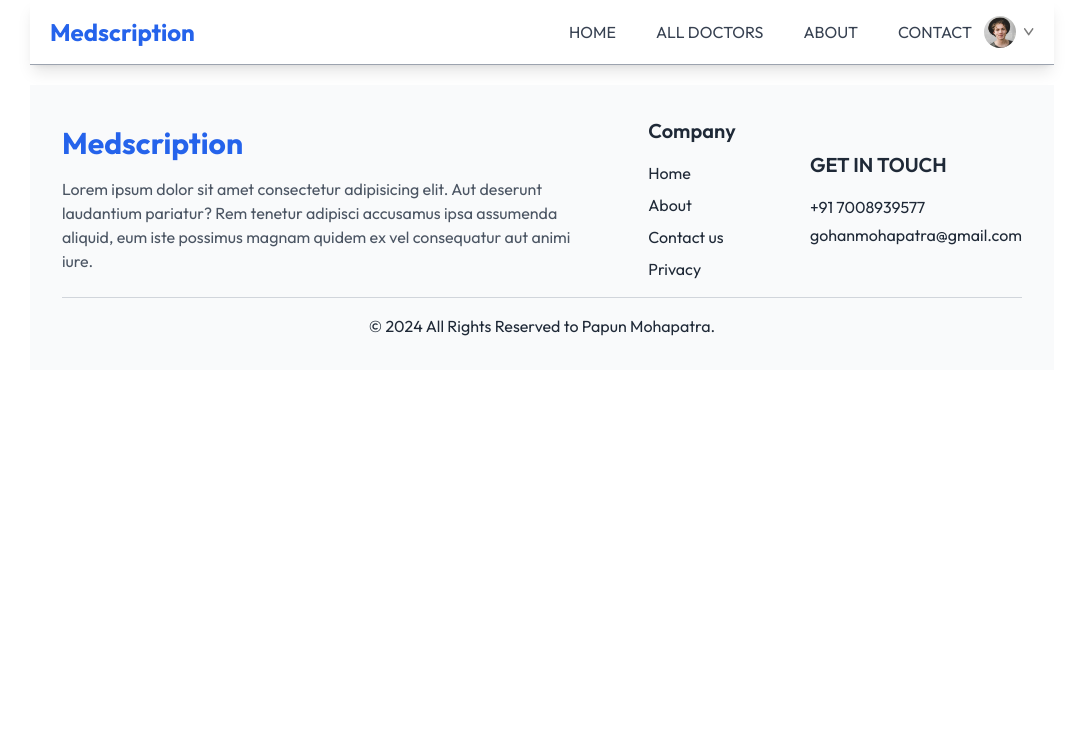
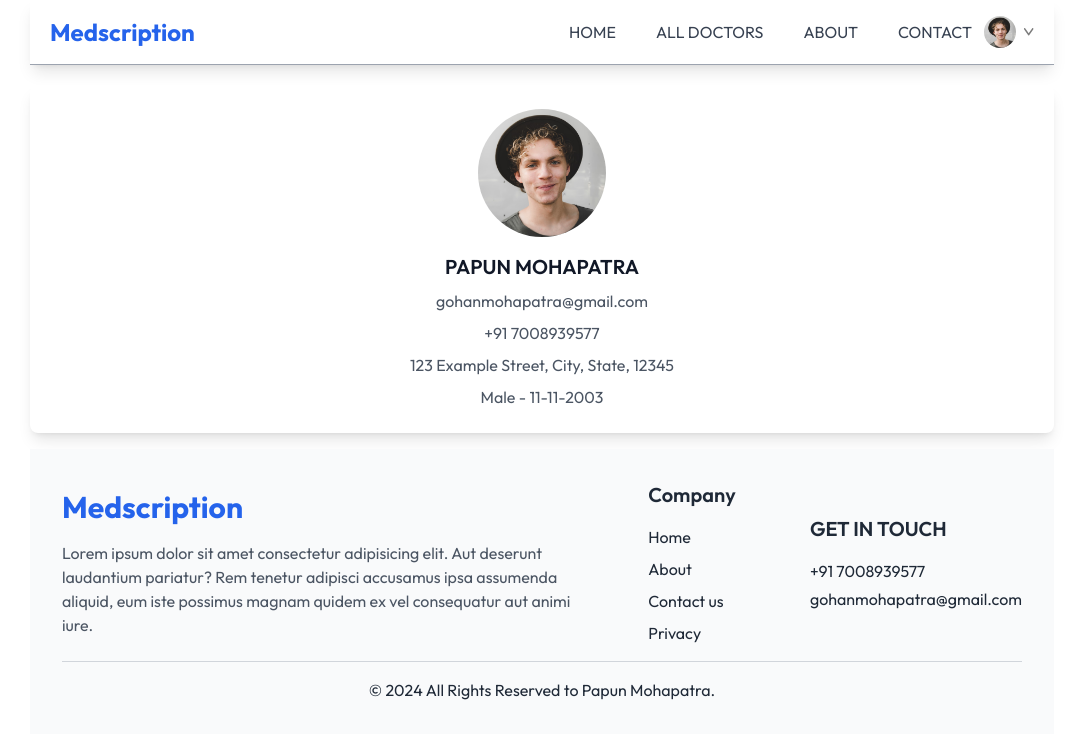
Before and after one commit to Papun1111/VitalsOn, a React (Vite) app in the folder frontend/: page /my-profile in a window 1280 px wide. Shown: the top 738 px of the page, without its empty margins (98-1181 px from the left). Built offline with nearby package versions, Linux system fonts and the light colour scheme.

Commit message:
profile section updated

```diff
--- a/frontend/src/Pages/Login.jsx
+++ b/frontend/src/Pages/Login.jsx
@@ -8,7 +8,7 @@ const Login = () => {
     const value = e.target.value;
     setCredentials((data) => ({ ...data, [name]: value }));
   };
-  const onSubmit=(e)=>{
+  const onSubmitHandler=(e)=>{
 e.preventDefault();
   }
   const toggleForm = () => {
@@ -19,7 +19,7 @@ console.log(credentials);
 },[credentials])
   return (
     <div className="min-h-screen bg-gray-100 flex items-center justify-center px-4">
-      <form className="bg-white p-8 rounded-lg shadow-md w-full max-w-sm" onSubmit={(e) => e.preventDefault()}>
+      <form  className="bg-white p-8 rounded-lg shadow-md w-full max-w-sm" onSubmit={onSubmitHandler}>
         <p className="text-lg font-semibold mb-4">
           Please {state.toLowerCase()} to book an appointment
         </p>
--- a/frontend/src/Pages/MyProfile.jsx
+++ b/frontend/src/Pages/MyProfile.jsx
@@ -1,11 +1,33 @@
-import React from 'react'
+import React, { useState } from 'react';
+import { assets } from '../assets/assets';
 
 const MyProfile = () => {
+  const [userData, setUserData] = useState({
+    name: "PAPUN MOHAPATRA",
+    image: assets.profile_pic,
+    email: "gohanmohapatra@gmail.com",
+    phone: "+91 7008939577",
+    address: {
+      line1: "123 Example Street",
+      line2: "City, State, 12345"
+    },
+    gender: "Male",
+    dob: "11-11-2003"
+  });
+const [isEdit,setIsEdit]=useState(false);
   return (
-    <div>
+    <div className="bg-white shadow-lg rounded-lg p-6 mb-4 flex flex-col items-center">
+      <img src={userData.image} alt="Profile" className="h-32 w-32 rounded-full mb-4"/>
+      <div className="text-center space-y-2">
+        {isEdit?<input type='text' value={userData.name} onChange={e=>setUserData(prev=>({...prev,name:e.target.value}))} />:<h1 className="text-xl font-semibold text-gray-900">{userData.name}</h1>}
 
+        <p className="text-gray-600">{userData.email}</p>
+        <p className="text-gray-600">{userData.phone}</p>
+        <p className="text-gray-600">{`${userData.address.line1}, ${userData.address.line2}`}</p>
+        <p className="text-gray-600">{userData.gender} - {userData.dob}</p>
+      </div>
     </div>
-  )
+  );
 }
 
-export default MyProfile
+export default MyProfile;
```
